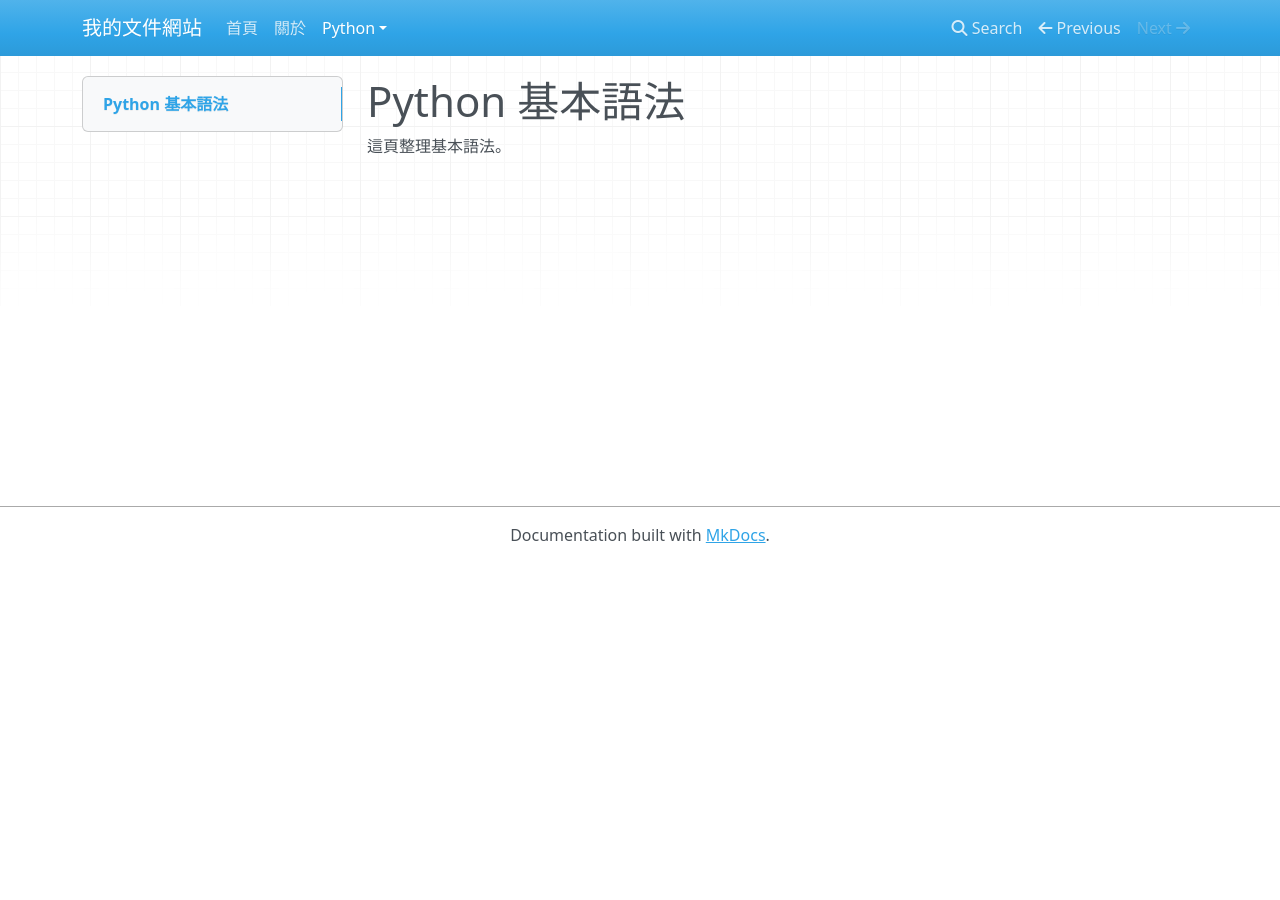
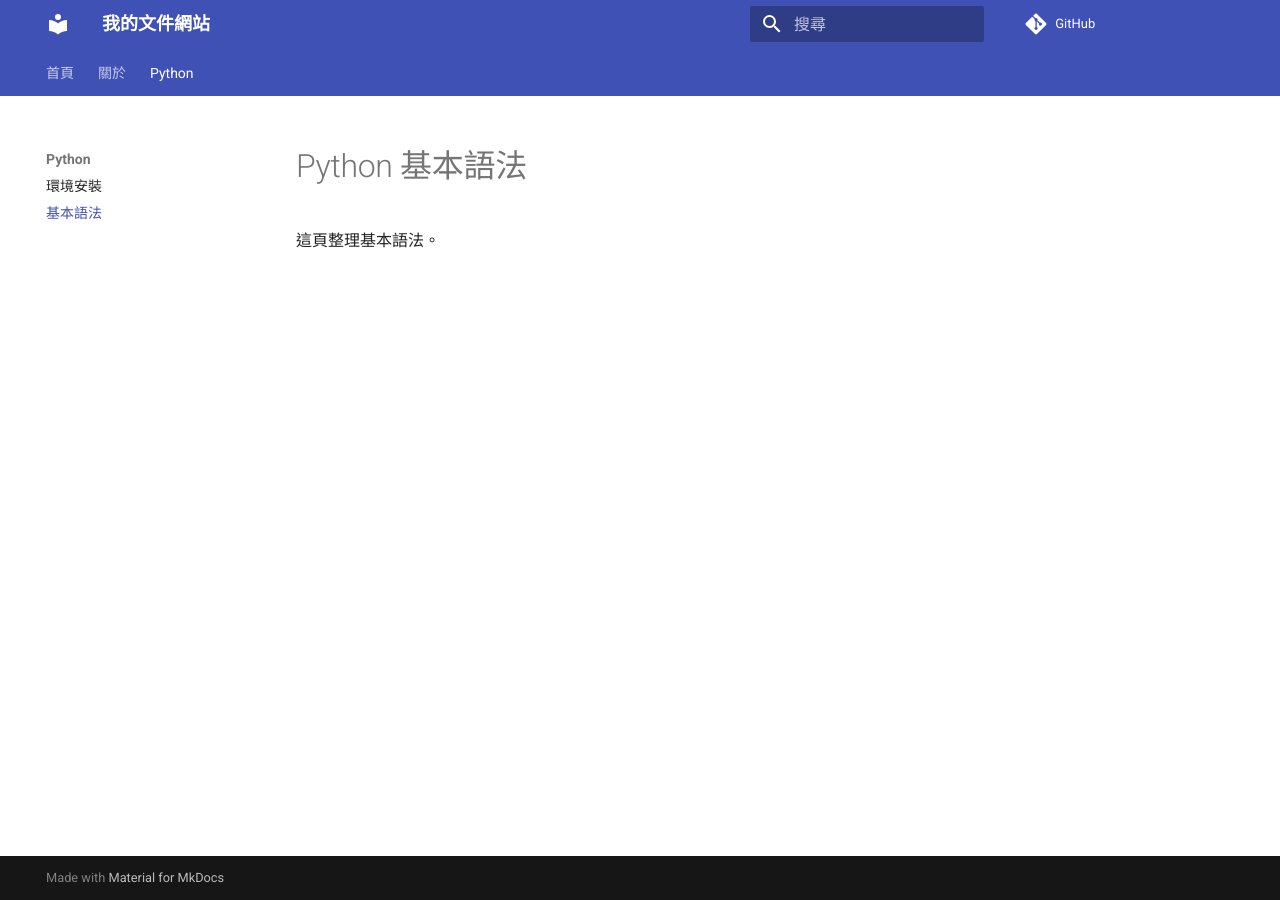
Before and after one commit to loyu0425/-, an MkDocs documentation site: the page built from docs/python/basics.md, in a window 1280 px wide. Built offline with MkDocs 1.6.1 and Material for MkDocs 9.7.7, drawn with Linux system fonts in a browser that asks for light colours; nearby versions of some CDN libraries; comment, search, counter and statistics services are not loaded.

Commit message:
Switch to Material for MkDocs

```diff
--- a/mkdocs.yml
+++ b/mkdocs.yml
@@ -1,8 +1,25 @@
 site_name: 我的文件網站
 site_url: https://loyu0425.github.io/-/
+repo_url: https://github.com/loyu0425/-
+theme:
+  name: material
+  language: zh-TW
+  features:
+    - navigation.tabs
+    - navigation.sections
+    - content.code.copy
+  palette:
+    - scheme: default
+      primary: indigo
+      accent: indigo
+    - scheme: slate
+      primary: indigo
+      accent: indigo
 nav:
   - 首頁: index.md
   - 關於: about.md
   - Python:
       - 環境安裝: python/setup.md
       - 基本語法: python/basics.md
+plugins:
+  - search
```
